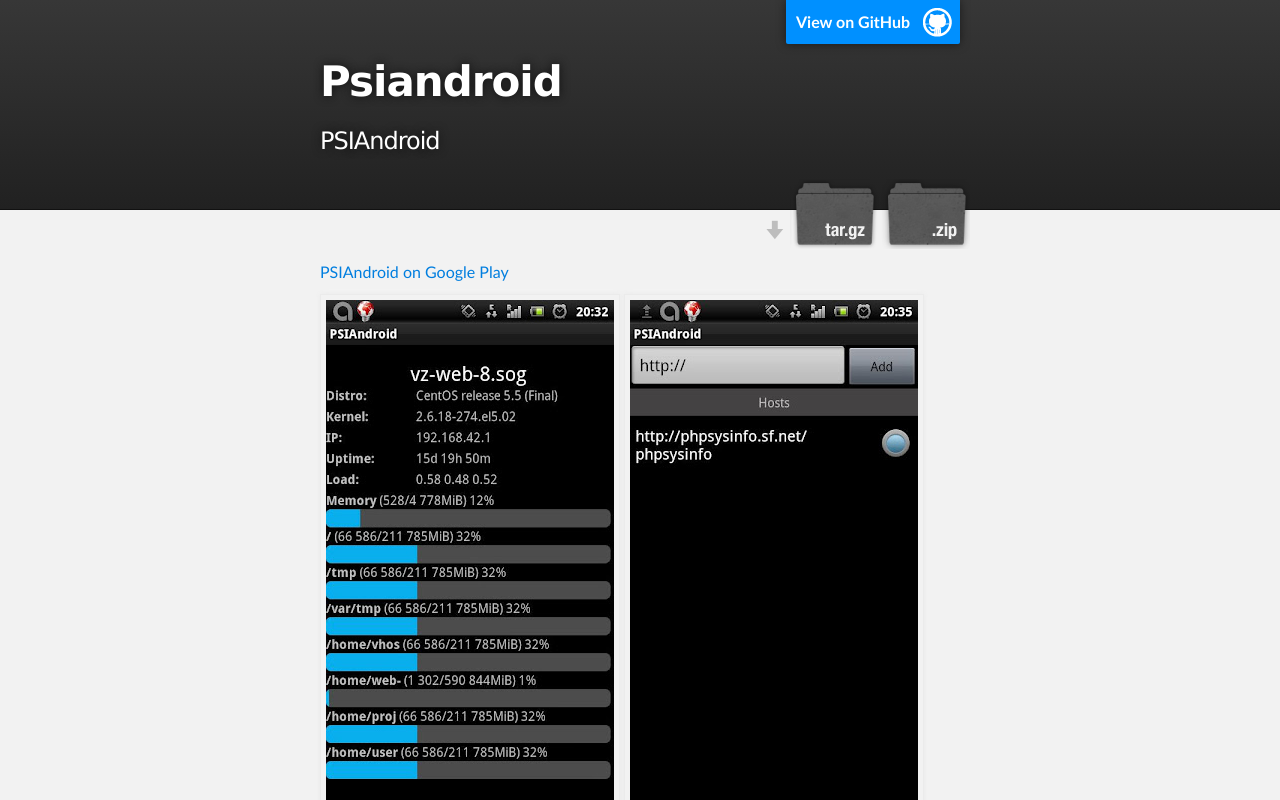
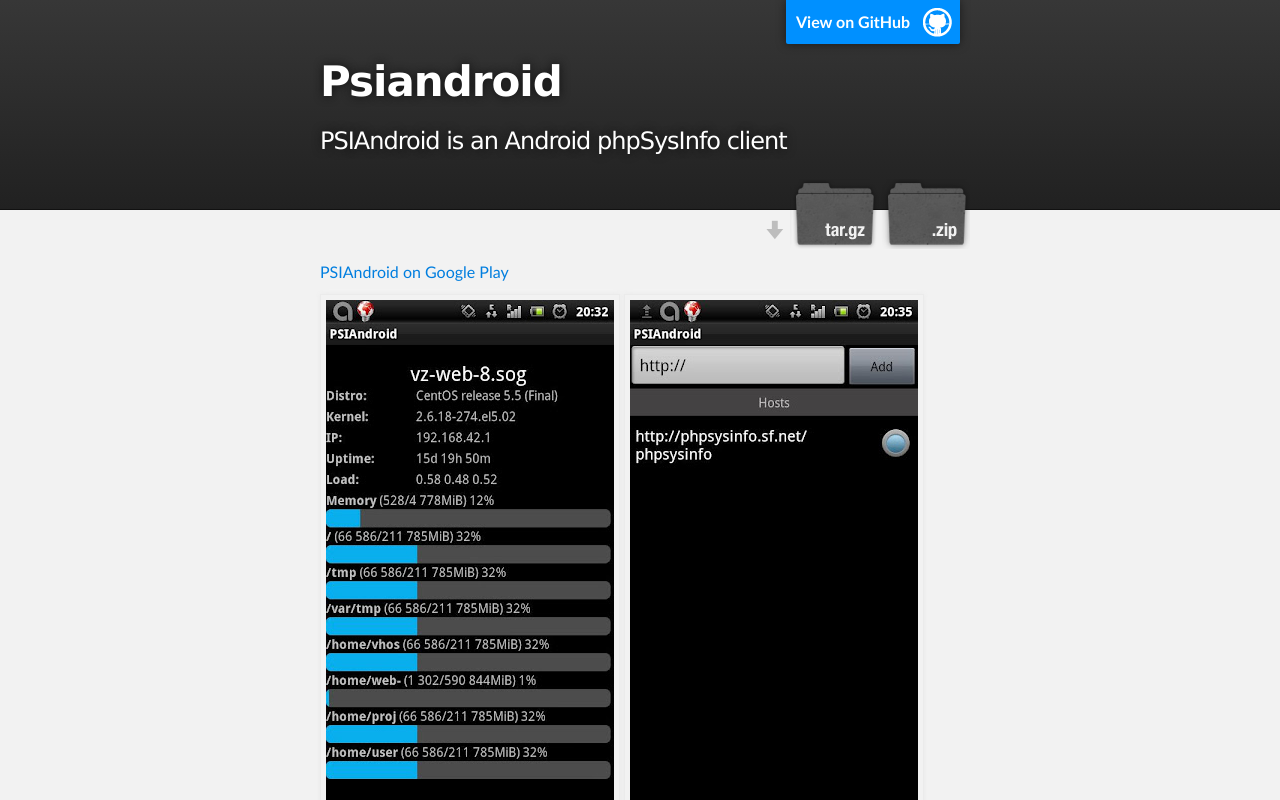
Before and after one commit to rk4an/psiandroid, a plain HTML site: page index.html in a window 1280 px wide. Shown: the top 800 px of the page. Drawn offline with Linux system fonts and the light colour scheme.

Commit message:
add title

```diff
--- a/index.html
+++ b/index.html
@@ -19,7 +19,7 @@
           <a id="forkme_banner" href="https://github.com/jacky672/psiandroid">View on GitHub</a>
 
           <h1 id="project_title">Psiandroid</h1>
-          <h2 id="project_tagline">PSIAndroid</h2>
+          <h2 id="project_tagline">PSIAndroid is an Android phpSysInfo client</h2>
 
             <section id="downloads">
               <a class="zip_download_link" href="https://github.com/jacky672/psiandroid/zipball/master">Download this project as a .zip file</a>
```
